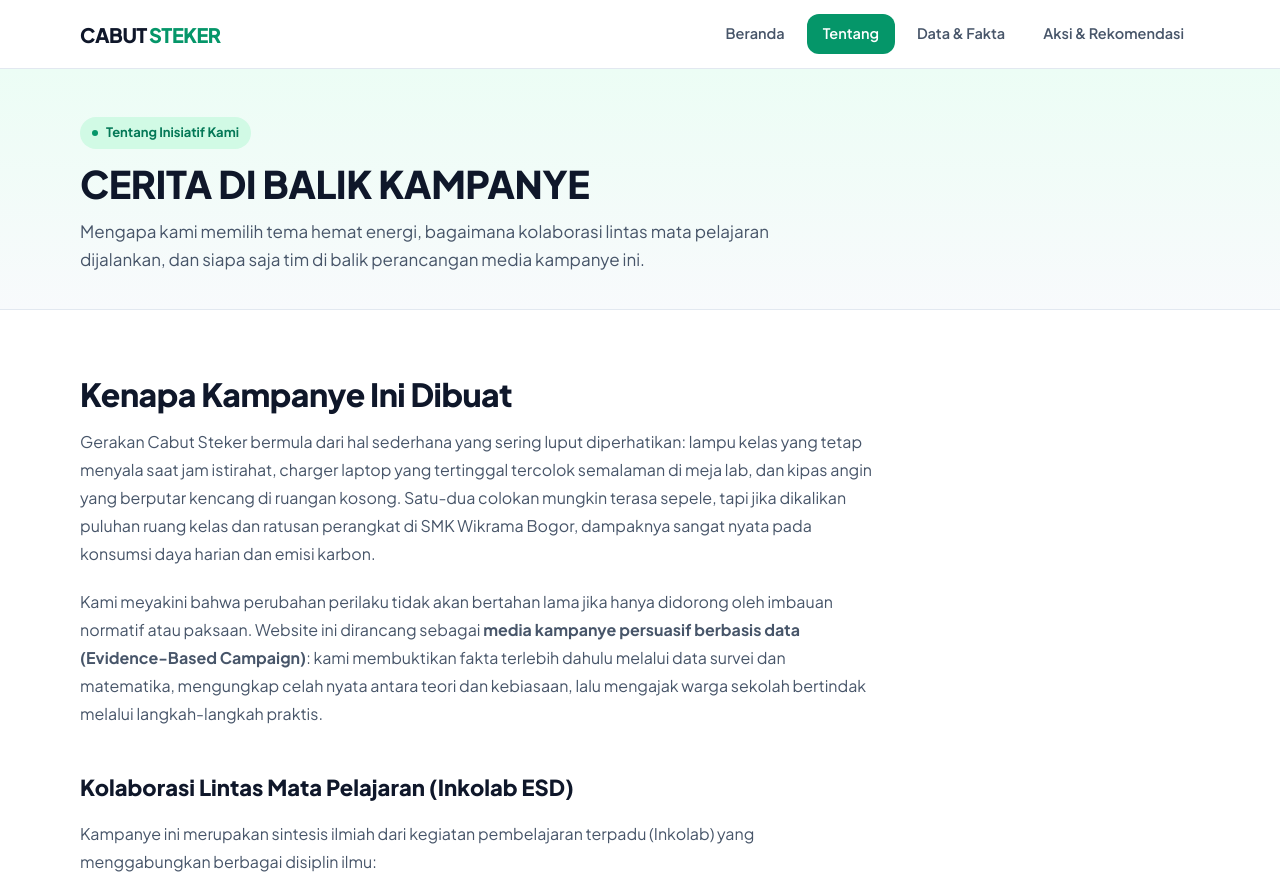
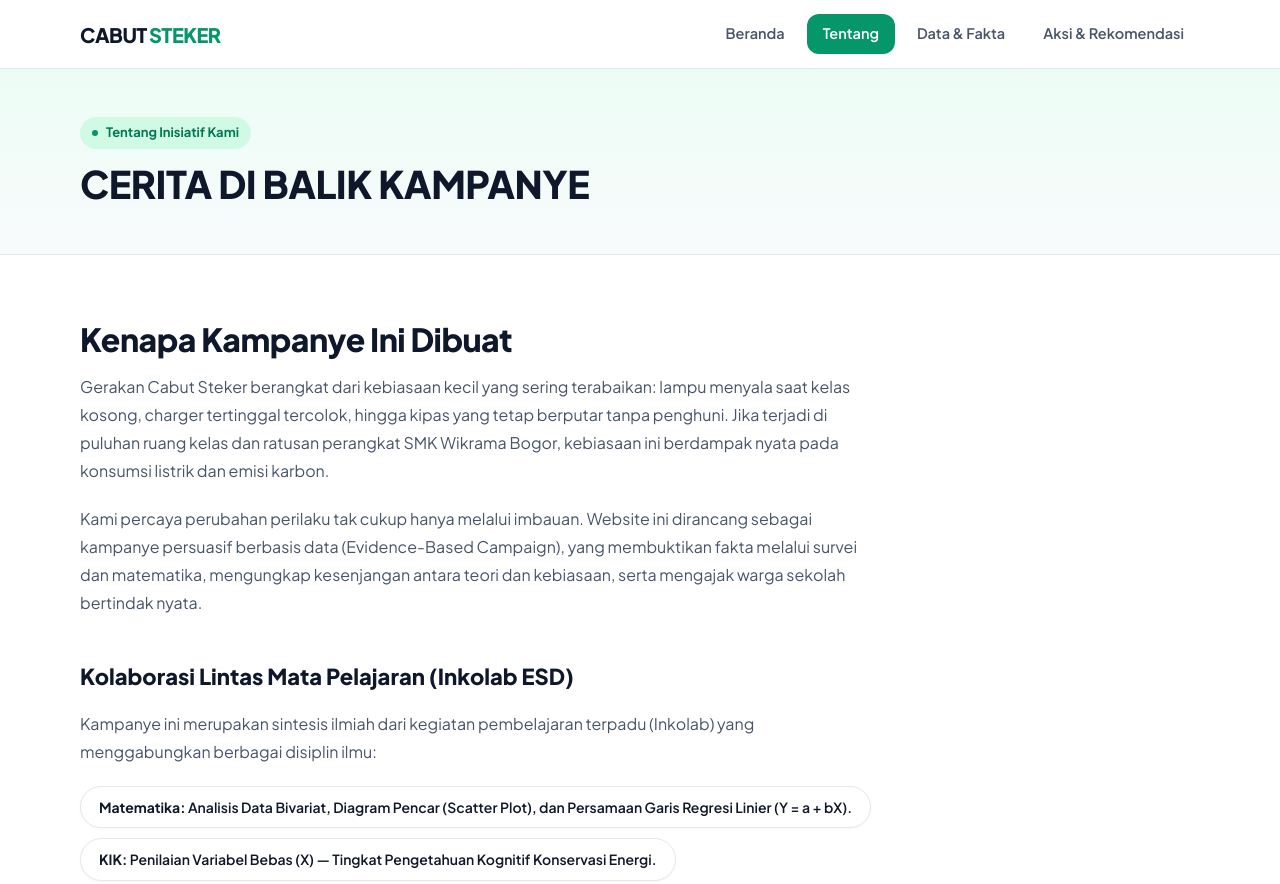
Before and after one commit to szasyifa/CabutSteker, a plain HTML site: page tentang.html in a window 1280 px wide. Shown: the top 884 px of the page. Drawn offline with Linux system fonts and the light colour scheme.

Commit message:
update isi

```diff
--- a/tentang.html
+++ b/tentang.html
@@ -29,7 +29,6 @@
   <div class="wadah">
     <span class="hero-eyebrow">Tentang Inisiatif Kami</span>
     <h1>CERITA DI BALIK KAMPANYE</h1>
-    <p class="lead">Mengapa kami memilih tema hemat energi, bagaimana kolaborasi lintas mata pelajaran dijalankan, dan siapa saja tim di balik perancangan media kampanye ini.</p>
   </div>
 </section>
 
@@ -37,10 +36,8 @@
   <div class="wadah">
     <h2 class="judul-seksi">Kenapa Kampanye Ini Dibuat</h2>
     <div class="narasi">
-      <p>Gerakan Cabut Steker bermula dari hal sederhana yang sering luput diperhatikan: lampu kelas yang tetap menyala saat jam istirahat, charger laptop yang tertinggal tercolok semalaman di meja lab, dan kipas angin yang berputar kencang di ruangan kosong. Satu-dua colokan mungkin terasa sepele, tapi jika dikalikan puluhan ruang kelas dan ratusan perangkat di SMK Wikrama Bogor, dampaknya sangat nyata pada konsumsi daya harian dan emisi karbon.</p>
-
-      <p>Kami meyakini bahwa perubahan perilaku tidak akan bertahan lama jika hanya didorong oleh imbauan normatif atau paksaan. Website ini dirancang sebagai <strong>media kampanye persuasif berbasis data (Evidence-Based Campaign)</strong>: kami membuktikan fakta terlebih dahulu melalui data survei dan matematika, mengungkap celah nyata antara teori dan kebiasaan, lalu mengajak warga sekolah bertindak melalui langkah-langkah praktis.</p>
-
+      <p>Gerakan Cabut Steker berangkat dari kebiasaan kecil yang sering terabaikan: lampu menyala saat kelas kosong, charger tertinggal tercolok, hingga kipas yang tetap berputar tanpa penghuni. Jika terjadi di puluhan ruang kelas dan ratusan perangkat SMK Wikrama Bogor, kebiasaan ini berdampak nyata pada konsumsi listrik dan emisi karbon.</p>
+      <p>Kami percaya perubahan perilaku tak cukup hanya melalui imbauan. Website ini dirancang sebagai kampanye persuasif berbasis data (Evidence-Based Campaign), yang membuktikan fakta melalui survei dan matematika, mengungkap kesenjangan antara teori dan kebiasaan, serta mengajak warga sekolah bertindak nyata.</p>
       <h2>Kolaborasi Lintas Mata Pelajaran (Inkolab ESD)</h2>
       <p>Kampanye ini merupakan sintesis ilmiah dari kegiatan pembelajaran terpadu (Inkolab) yang menggabungkan berbagai disiplin ilmu:</p>
       <ul class="daftar-mapel">
```
Also changed, not shown: data.html (+0 -1 lines).
